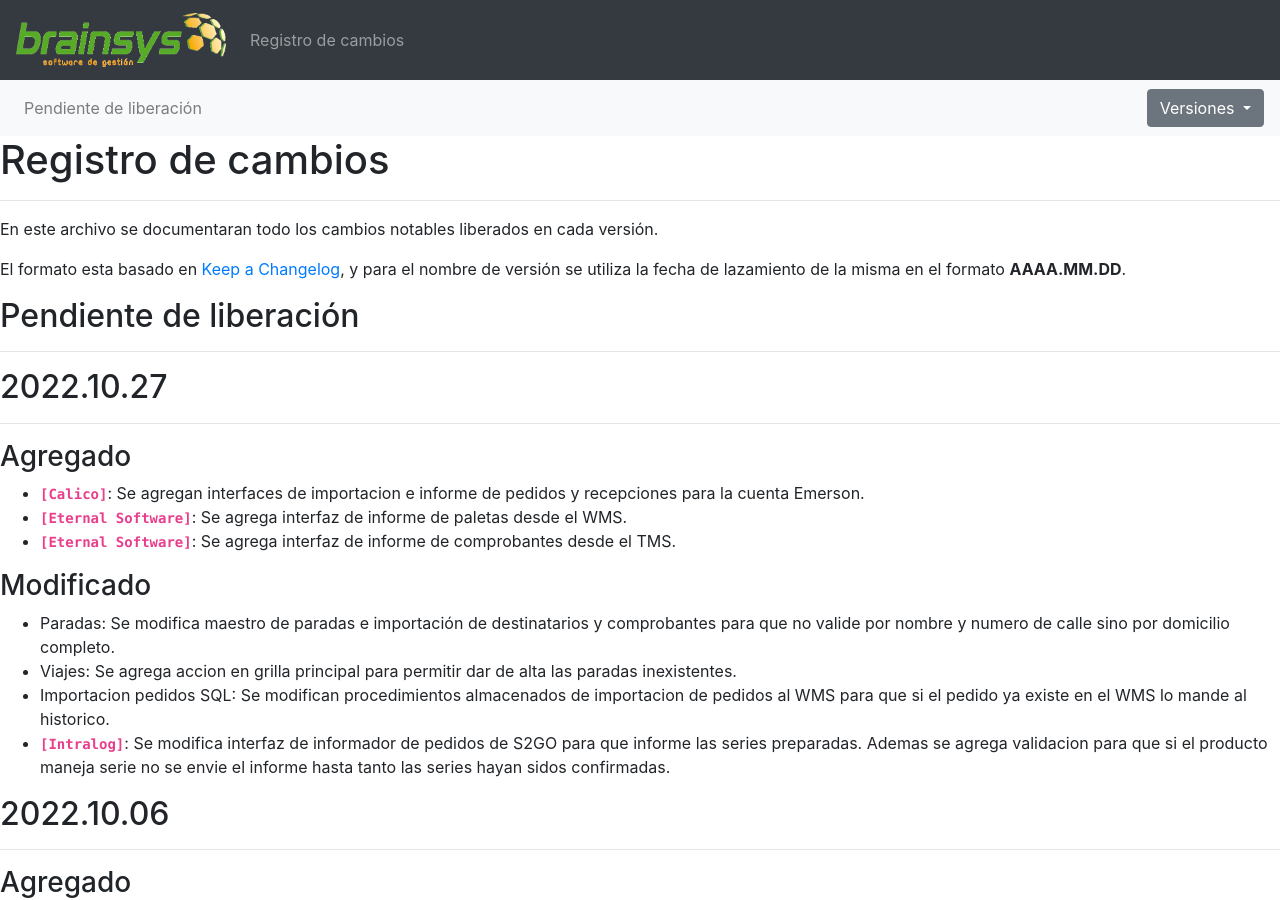
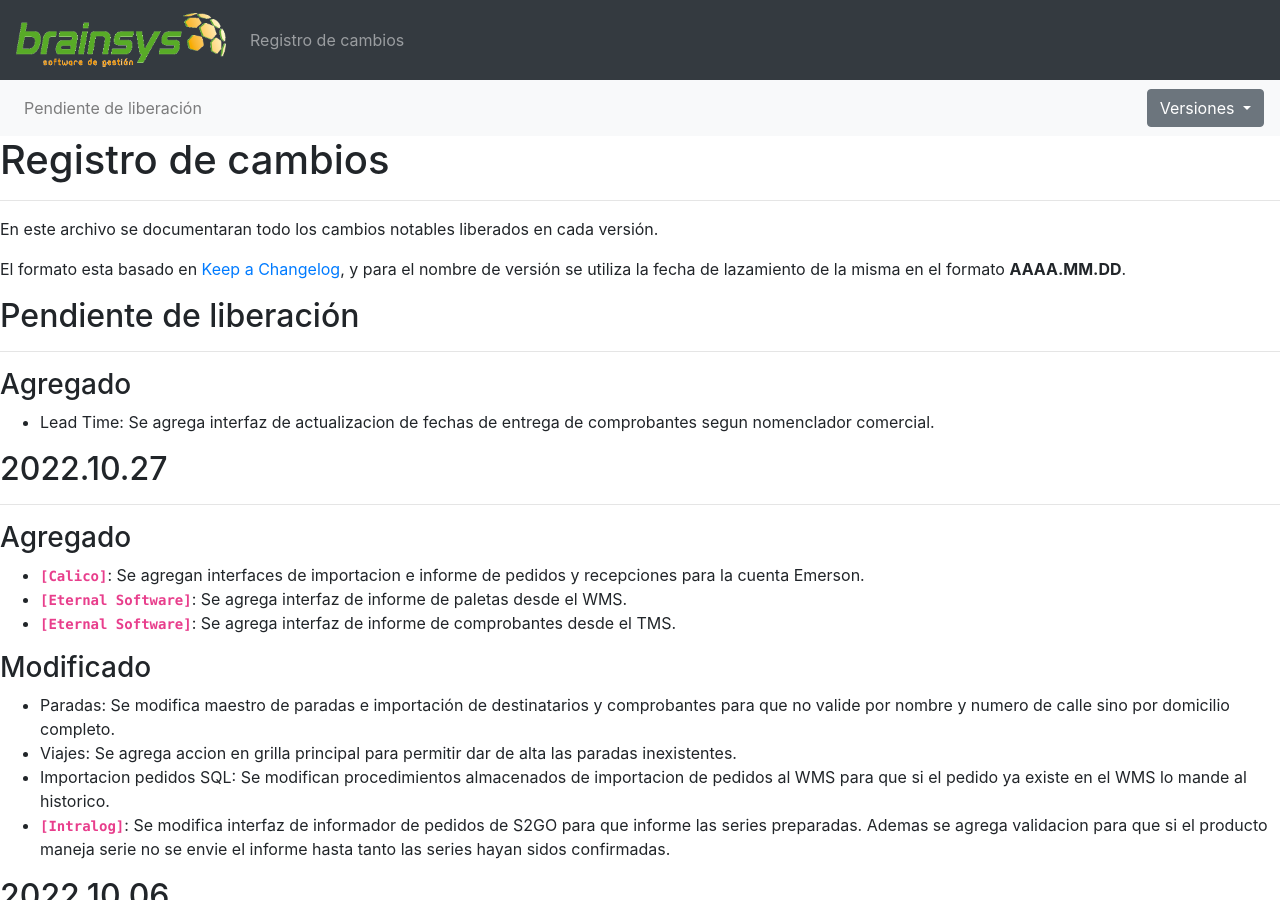
Before and after one commit to brainsys-arsaad/versionado, a Jekyll site: the page built from registro-cambios.markdown, in a window 1280 px wide and 900 px high. Built offline with Jekyll 4.4.1, drawn with Linux system fonts in a browser that asks for light colours.

Commit message:
Update registro-cambios.markdown

```diff
--- a/registro-cambios.markdown
+++ b/registro-cambios.markdown
@@ -79,6 +79,9 @@ El formato esta basado en [Keep a Changelog](https://keepachangelog.com/es-ES/1.
 
 ## Pendiente de liberación
 ---
+
+### Agregado
+- Lead Time: Se agrega interfaz de actualizacion de fechas de entrega de comprobantes segun nomenclador comercial.
 
 ## 2022.10.27
 ---
```
